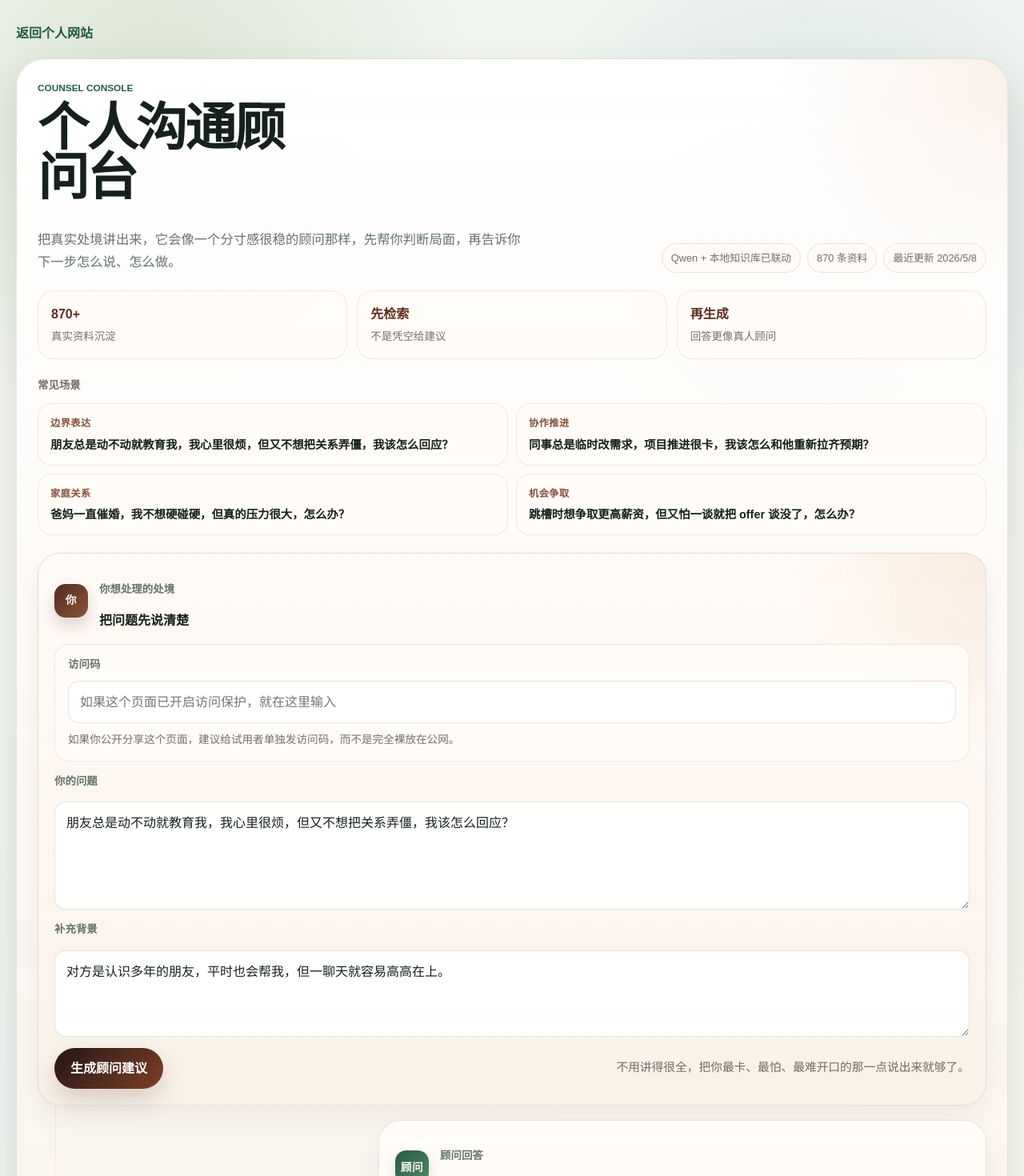
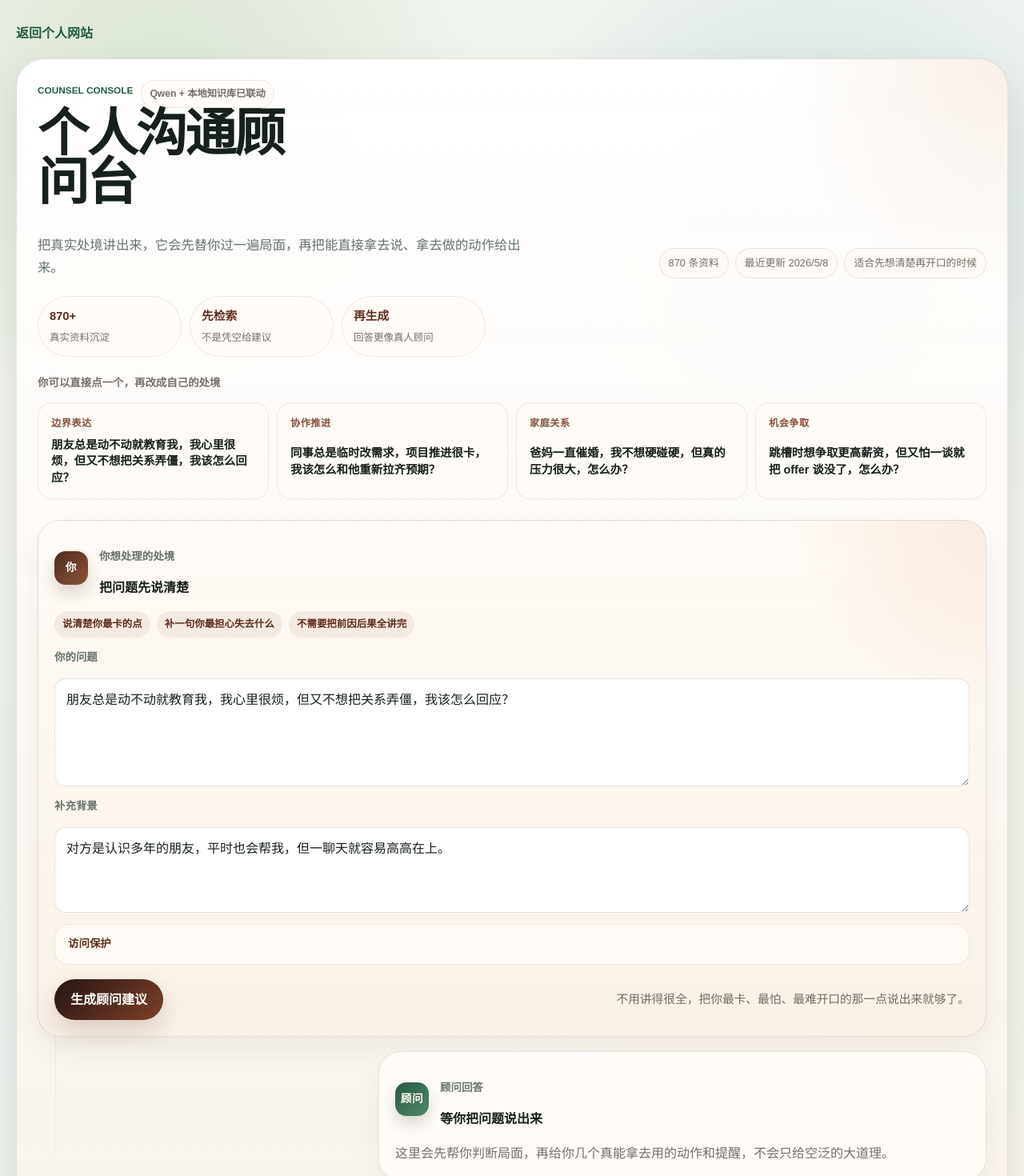
Before and after one commit to cdycdy666/my_project, a Next.js app in the folder personal-ai-website/: page /tools/wisdom-advisor in a window 1280 px wide. Shown: the top 1470 px of the page at 80% size. Built offline with nearby package versions, Linux system fonts and the light colour scheme.

Commit message:
Refine wisdom advisor chat interface

```diff
--- a/personal-ai-website/app/globals.css
+++ b/personal-ai-website/app/globals.css
@@ -703,6 +703,25 @@ h3 {
   gap: 10px;
 }
 
+.wisdom-header-ribbon {
+  display: flex;
+  flex-wrap: wrap;
+  align-items: center;
+  gap: 10px;
+}
+
+.wisdom-ribbon-copy {
+  display: inline-flex;
+  align-items: center;
+  padding: 6px 10px;
+  border: 1px solid rgba(79, 50, 36, 0.1);
+  border-radius: 999px;
+  color: var(--wisdom-fog);
+  background: rgba(255, 252, 248, 0.82);
+  font-size: 0.76rem;
+  font-weight: 600;
+}
+
 .wisdom-chat-copy h1 {
   max-width: 10ch;
   font-family: "Iowan Old Style", "Palatino Linotype", "Songti SC", serif;
@@ -718,34 +737,35 @@ h3 {
 }
 
 .wisdom-proof-strip {
-  display: grid;
-  grid-template-columns: repeat(3, minmax(0, 1fr));
-  gap: 12px;
+  display: flex;
+  flex-wrap: wrap;
+  gap: 10px;
 }
 
 .wisdom-proof-strip article {
   display: grid;
   gap: 4px;
-  padding: 15px 16px;
+  min-width: 180px;
+  padding: 12px 14px;
   border: 1px solid rgba(79, 50, 36, 0.1);
-  border-radius: 20px;
-  background: rgba(255, 251, 247, 0.76);
+  border-radius: 999px;
+  background: rgba(255, 251, 247, 0.72);
 }
 
 .wisdom-proof-strip strong {
   color: var(--wisdom-russet-deep);
-  font-size: 1rem;
+  font-size: 0.92rem;
   font-weight: 800;
 }
 
 .wisdom-proof-strip span {
   color: var(--wisdom-fog);
-  font-size: 0.84rem;
+  font-size: 0.78rem;
 }
 
 .wisdom-scenario-prompt {
   display: grid;
-  gap: 10px;
+  gap: 12px;
 }
 
 .wisdom-scenario-prompt > span {
@@ -773,14 +793,19 @@ h3 {
 
 .wisdom-hero-scenarios {
   display: grid;
-  grid-template-columns: repeat(2, minmax(0, 1fr));
+  grid-auto-columns: minmax(260px, 1fr);
+  grid-auto-flow: column;
   gap: 10px;
+  overflow-x: auto;
+  padding-bottom: 4px;
+  scrollbar-width: thin;
 }
 
 .scenario-pill {
   display: grid;
   gap: 6px;
-  padding: 14px 15px;
+  min-height: 118px;
+  padding: 15px 16px;
   border: 1px solid rgba(79, 50, 36, 0.1);
   border-radius: 18px;
   background: rgba(255, 252, 248, 0.88);
@@ -894,13 +919,47 @@ h3 {
   gap: 14px;
 }
 
+.wisdom-composer-hints {
+  display: flex;
+  flex-wrap: wrap;
+  gap: 8px;
+}
+
+.wisdom-composer-hints span {
+  display: inline-flex;
+  align-items: center;
+  padding: 6px 10px;
+  border-radius: 999px;
+  color: var(--wisdom-russet-deep);
+  background: rgba(125, 63, 41, 0.08);
+  font-size: 0.78rem;
+  font-weight: 700;
+}
+
 .wisdom-access-note {
-  display: grid;
-  gap: 10px;
-  padding: 14px 16px;
+  overflow: hidden;
   border: 1px solid rgba(79, 50, 36, 0.1);
   border-radius: 18px;
   background: rgba(255, 252, 248, 0.82);
+}
+
+.wisdom-access-note summary {
+  cursor: pointer;
+  padding: 13px 16px;
+  color: var(--wisdom-russet-deep);
+  font-size: 0.84rem;
+  font-weight: 700;
+  list-style: none;
+}
+
+.wisdom-access-note summary::-webkit-details-marker {
+  display: none;
+}
+
+.wisdom-access-inner {
+  display: grid;
+  gap: 10px;
+  padding: 0 16px 16px;
 }
 
 .wisdom-access-field {
@@ -928,6 +987,7 @@ h3 {
   align-items: center;
   justify-content: space-between;
   gap: 16px;
+  padding-top: 4px;
 }
 
 .chat-composer-footer p {
@@ -964,7 +1024,7 @@ h3 {
   color: var(--wisdom-russet-deep);
   font-size: 0.88rem;
   font-weight: 700;
-  letter-spacing: 0.02em;
+  letter-spacing: 0.01em;
 }
 
 .wisdom-summary-card > p:last-child {
@@ -983,7 +1043,7 @@ h3 {
 
 .wisdom-brief-grid {
   display: grid;
-  grid-template-columns: repeat(3, minmax(0, 1fr));
+  grid-template-columns: repeat(2, minmax(0, 1fr));
   gap: 14px;
 }
 
@@ -999,6 +1059,7 @@ h3 {
 
 .wisdom-list-card {
   border-radius: 20px;
+  min-height: 100%;
 }
 
 .wisdom-list-head {
@@ -1264,7 +1325,6 @@ h3 {
   .tool-layout,
   .coach-layout,
   .wisdom-layout,
-  .wisdom-proof-strip,
   .wisdom-brief-grid,
   .wisdom-reference-grid,
   .split-columns {
@@ -1283,7 +1343,17 @@ h3 {
   }
 
   .wisdom-hero-scenarios {
+    grid-auto-columns: minmax(78vw, 1fr);
+  }
+
+  .wisdom-proof-strip {
+    display: grid;
     grid-template-columns: 1fr;
+  }
+
+  .wisdom-proof-strip article {
+    min-width: 0;
+    border-radius: 18px;
   }
 }
 
@@ -1338,6 +1408,11 @@ h3 {
     border-radius: 24px;
   }
 
+  .wisdom-chat-copy h1 {
+    max-width: 100%;
+    font-size: clamp(2.1rem, 11vw, 3rem);
+  }
+
   .wisdom-thread::before {
     left: 18px;
   }
@@ -1350,4 +1425,12 @@ h3 {
   .scenario-pill {
     padding: 13px 14px;
   }
+
+  .wisdom-inline-meta {
+    gap: 6px;
+  }
+
+  .wisdom-inline-meta span {
+    font-size: 0.76rem;
+  }
 }
--- a/personal-ai-website/components/WisdomAdvisorStudio.tsx
+++ b/personal-ai-website/components/WisdomAdvisorStudio.tsx
@@ -182,14 +182,17 @@ export function WisdomAdvisorStudio() {
       <section className="wisdom-chat-frame">
         <header className="wisdom-chat-header">
           <div className="wisdom-chat-copy">
-            <p className="eyebrow">Counsel Console</p>
+            <div className="wisdom-header-ribbon">
+              <span className="eyebrow">Counsel Console</span>
+              <span className="wisdom-ribbon-copy">{systemStatus}</span>
+            </div>
             <h1>个人沟通顾问台</h1>
-            <p className="tool-intro">把真实处境讲出来，它会像一个分寸感很稳的顾问那样，先帮你判断局面，再告诉你下一步怎么说、怎么做。</p>
+            <p className="tool-intro">把真实处境讲出来，它会先替你过一遍局面，再把能直接拿去说、拿去做的动作给出来。</p>
           </div>
           <div className="wisdom-inline-meta">
-            <span>{systemStatus}</span>
             <span>{library?.totalSources ?? "--"} 条资料</span>
             <span>最近更新 {latestSourceDate}</span>
+            <span>适合先想清楚再开口的时候</span>
           </div>
         </header>
 
@@ -209,7 +212,7 @@ export function WisdomAdvisorStudio() {
         </section>
 
         <div className="wisdom-scenario-prompt">
-          <span>常见场景</span>
+          <span>你可以直接点一个，再改成自己的处境</span>
           <div className="wisdom-hero-scenarios">
             {QUICK_SCENARIOS.map((scenario) => (
               <button
@@ -236,19 +239,10 @@ export function WisdomAdvisorStudio() {
             </div>
 
             <form className="stack-form chat-composer" onSubmit={handleAsk}>
-              <div className="wisdom-access-note">
-                <label className="field wisdom-access-field">
-                  <span>访问码</span>
-                  <input
-                    autoComplete="off"
-                    name="accessCode"
-                    onChange={(event) => setAccessCode(event.target.value)}
-                    placeholder="如果这个页面已开启访问保护，就在这里输入"
-                    type="password"
-                    value={accessCode}
-                  />
-                </label>
-                <p>如果你公开分享这个页面，建议给试用者单独发访问码，而不是完全裸放在公网。</p>
+              <div className="wisdom-composer-hints" aria-label="提问提示">
+                <span>说清楚你最卡的点</span>
+                <span>补一句你最担心失去什么</span>
+                <span>不需要把前因后果全讲完</span>
               </div>
 
               <label className="field">
@@ -262,6 +256,7 @@ export function WisdomAdvisorStudio() {
                   value={question}
                 />
               </label>
+
               <label className="field">
                 <span>补充背景</span>
                 <textarea
@@ -272,6 +267,24 @@ export function WisdomAdvisorStudio() {
                   value={context}
                 />
               </label>
+
+              <details className="wisdom-access-note">
+                <summary>访问保护</summary>
+                <div className="wisdom-access-inner">
+                  <label className="field wisdom-access-field">
+                    <span>访问码</span>
+                    <input
+                      autoComplete="off"
+                      name="accessCode"
+                      onChange={(event) => setAccessCode(event.target.value)}
+                      placeholder="如果这个页面已开启访问保护，就在这里输入"
+                      type="password"
+                      value={accessCode}
+                    />
+                  </label>
+                  <p>如果你公开分享这个页面，建议给试用者单独发访问码，而不是完全裸放在公网。</p>
+                </div>
+              </details>
 
               <div className="chat-composer-footer">
                 <button
@@ -301,18 +314,18 @@ export function WisdomAdvisorStudio() {
               </div>
 
               <article className="insight-card wisdom-summary-card">
-                {openingQuestion ? <p className="wisdom-summary-kicker">顾问先说一句：{openingQuestion}</p> : null}
+                {openingQuestion ? <p className="wisdom-summary-kicker">一句总判断 · {openingQuestion}</p> : null}
                 <p>{answer.summary}</p>
               </article>
 
               <div className="wisdom-brief-grid">
                 <article className="insight-card wisdom-list-card">
                   <div className="wisdom-list-head">
-                    <p className="micro-label">先定判断</p>
-                    <span>先怎么想</span>
+                    <p className="micro-label">下一步动作</p>
+                    <span>先从哪里下手</span>
                   </div>
                   <ul className="plain-list wisdom-bullet-list">
-                    {answer.principles.map((item) => (
+                    {answer.actions.map((item) => (
                       <li key={item}>{item}</li>
                     ))}
                   </ul>
@@ -320,11 +333,11 @@ export function WisdomAdvisorStudio() {
 
                 <article className="insight-card wisdom-list-card">
                   <div className="wisdom-list-head">
-                    <p className="micro-label">下一步动作</p>
-                    <span>接下来怎么做</span>
+                    <p className="micro-label">先定判断</p>
+                    <span>这件事该怎么看</span>
                   </div>
                   <ul className="plain-list wisdom-bullet-list">
-                    {answer.actions.map((item) => (
+                    {answer.principles.map((item) => (
                       <li key={item}>{item}</li>
                     ))}
                   </ul>
```
